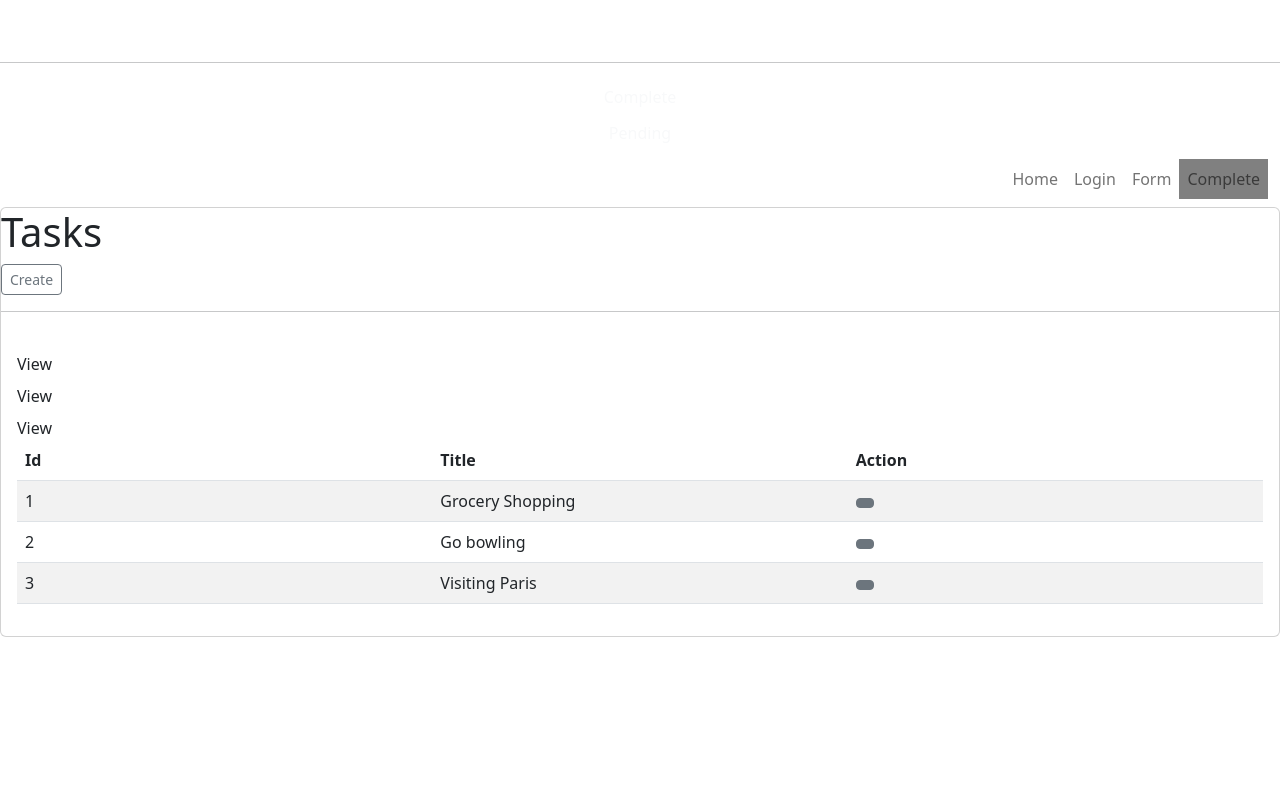
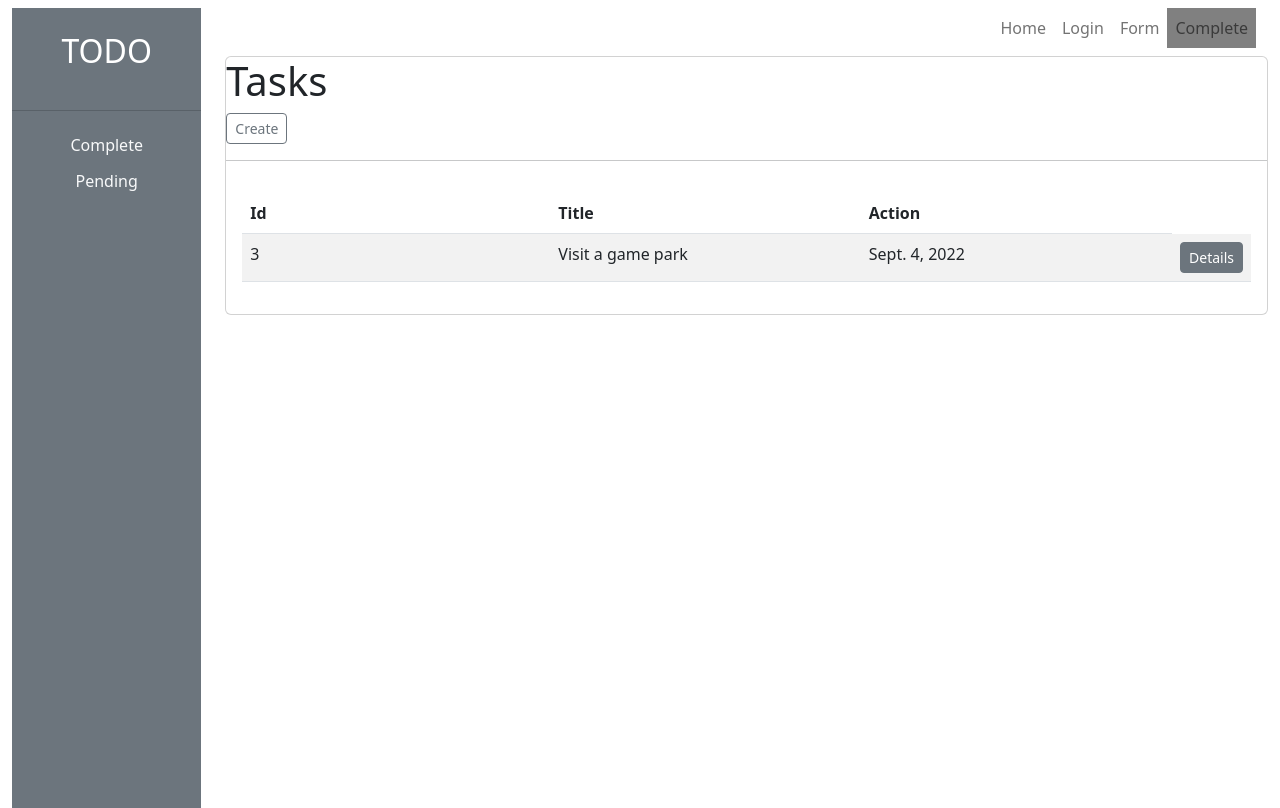
Before and after one commit to EstherWangari/django_todo, a Django app: page /complete/ in a window 1280 px wide. Run offline with Django 4.2, Linux system fonts and the light colour scheme; data comes from the database, SQL or seed files in the repository; both versions use the stored data as it was after the commit; some web fonts are replaced.

Commit message:
made changes to complete.html

```diff
--- a/frontend/templates/complete.html
+++ b/frontend/templates/complete.html
@@ -2,11 +2,9 @@
 
 {% block content %}
 
-
-
 <div class="card">
     <h1>Tasks</h1>
-    <a href="{% url 'task_form' %}"><button class="btn btn-outline-secondary btn-sm">Create</button></a>
+    <a href="{% url 'task.form' %}"><button class="btn btn-outline-secondary btn-sm">Create</button></a>
     <hr>
 
     <div class="card-body">
@@ -20,26 +18,21 @@
             </thead>
 
             <tbody>
-                <tr>
-                    <td>1</td>
-                    <h3><td>Grocery Shopping</td></h3>
-                    <h3><td><button class="btn btn-secondary btn-sm"><a href="{% url 'complete_manage.html' %}"></a></button></td>View</h3>
 
-                </tr>
+           {% for todo in todos %}
 
-                <tr>
-                    <td>2</td>
-                    <h3><td>Go bowling</td></h3>
-                    <h3><td><button class="btn btn-secondary btn-sm"><a href="{% url 'complete_bowl.html' %}"></a></button></td>View</h3>
 
-                </tr>
+           <tr>
 
-                <tr>
-                    <td>3</td>
-                    <h3><td>Visiting Paris</td></h3>
-                    <h3><td><button class="btn btn-secondary btn-sm"><a href="{% url 'complete_blog.html' %}"></a></button></td>View</h3>
+            <td>{{ todo.id }}</td>
+            <td>{{ todo.title}}</td>
+            <td>{{todo.due_date}}</td>
+            <td><a href="{% url 'task.details' todo.id %}"class="btn btn-secondary btn-sm">Details</a></td>
 
-                </tr>
+        </tr>
+           {% endfor %}
+
+
             </tbody>
         </table>
 
--- a/frontend/templates/complete_manage.html
+++ b/frontend/templates/complete_manage.html
@@ -1,6 +1,6 @@
 {% extends 'layouts/base.html' %}
 
-{% include 'layouts/sidebar.html' %}
+
 
 {% block content %}
 <div class="container">
--- a/frontend/templates/layouts/base.html
+++ b/frontend/templates/layouts/base.html
@@ -23,14 +23,30 @@
 
 <body>
 
+    <div class="container-fluid">
+        <div class="row">
+            <div class="col-lg-2">
+                {% include 'layouts/sidebar.html' %}
 
-    {% include 'layouts/sidebar.html' %}
+            </div>
+
+            <div class="col-lg-10">
 
     {% include 'layouts/nav.html' %}
 
     {% block content %}
 
     {% endblock content %}
+
+            </div>
+        </div>
+    </div>
+
+
+
+
+
+
 
 
     <script src="https://code.jquery.com/jquery-3.6.0.min.js" integrity="sha256-/xUj+3OJU5yExlq6GSYGSHk7tPXikynS7ogEvDej/m4=" crossorigin="anonymous"></script>
--- a/frontend/templates/layouts/nav.html
+++ b/frontend/templates/layouts/nav.html
@@ -26,7 +26,7 @@
                 </li>
 
                 <li style="color:black; background-color:gray ;"class="nav-item">
-                    <a href="{% url 'complete_page'%}" class="nav-link">Complete</a>
+                    <a href="{% url 'complete'%}" class="nav-link">Complete</a>
                 </li>
 
 
--- a/frontend/templates/layouts/sidebar.html
+++ b/frontend/templates/layouts/sidebar.html
@@ -1,6 +1,6 @@
-<aside>
+<aside class="bg-secondary " style="height:100vh ;">
 
-    <h2 class=" mt-2 text-white ">TODO</h2>
+    <h2 class=" mt-2 text-white p-4 text-center">TODO</h2>
 
     <hr>
 
--- a/frontend/views.py
+++ b/frontend/views.py
@@ -1,6 +1,9 @@
 from django.http import HttpResponse
 from django.shortcuts import render
 from django.contrib.auth import authenticate, login
+from django.views.generic.edit import CreateView , UpdateView
+
+from frontend.models import Task
 
 # Create your views here.
 
@@ -44,7 +47,21 @@ def login (request):
     return render (request , "login.html" , {} )
 
 def complete(request):
-    return render (request , "complete.html" , {})
+    todos= Task.objects.filter(complete=True)
+    context = {
+        "todos" : todos
+
+    }
+
+    return render (request , "complete.html" , context)
+
+def pending (request):
+    todos = Task.objects.filter (complete= False )
+    context = {
+        "todos" : todos
+    }
+
+    return render (request , "complete.html" , context)
 
 def staff (request):
     return render (request ,"staff.html" , {} )
@@ -66,3 +83,25 @@ def complete_bowl(request):
 
 def complete_manage (request):
     return render (request , "complete_manage" , {})
+
+
+def task_details (request , id ):
+    task = Task.objects.filter( pk=id ).first()
+    context={
+        "task" : task
+
+    }
+
+    return render (request , "task_details.html" , context)
+
+class TaskCreate(CreateView):
+    model = Task
+    template_name = "task_form.html"
+    fields=["title" , "description" , "due_date", "priority"]
+    success_url = "/pending"
+
+class TaskUpdate(UpdateView):
+    model = Task
+    template_name = "task_form.html"
+    fields=["title" , "description" , "due_date", "priority" ]
+    success_url = "/pending"
--- a/todo/urls.py
+++ b/todo/urls.py
@@ -16,7 +16,9 @@ Including another URLconf
 from unicodedata import name
 from django.contrib import admin
 from django.urls import path
-from frontend.views import form,mains,index,login ,todos, staff ,forms ,complete, task_form,complete_bowl,complete_blog,complete_manage
+from frontend.views import TaskCreate, form,mains,index,login ,todos, staff ,forms ,complete, task_form,task_details,pending
+
+
 from django.contrib.auth import authenticate, login
 
 urlpatterns = [
@@ -25,13 +27,14 @@ urlpatterns = [
     path('' ,index, name="index_page"),
     path('todos/', mains, name="mains_page"),
     path('login/' , login , name="login_page"),
-    path('complete/', complete , name ="complete_page"),
+    path('complete/', complete , name ="complete"),
     path('staff/' , staff , name="staff_page"),
     path('forms/' , forms , name="forms_page"),
-    path('task/form' , task_form , name="task.form"),
-    path('complete/bowl' , complete_bowl, name="complete.bowl"),
-    path('complete/blog' , complete_blog, name="complete.blog"),
-    path('complete/bowl' , complete_manage, name="complete.manage"),
+    path('task/form' , TaskCreate.as_view() , name="task.form"),
+    path('pending/' , pending , name="pending"),
+    path('task/details/<id>' , task_details , name="task.details"),
+
+
 
 
 
```
Also changed, not shown: frontend/templates/complete_blog.html (+6 -3 lines), frontend/templates/complete_bowl.html (deleted, +0 -28 lines), frontend/templates/task_details.html (added, +27 -0 lines), frontend/templates/task_form.html (+2 -22 lines), db.sqlite3.
